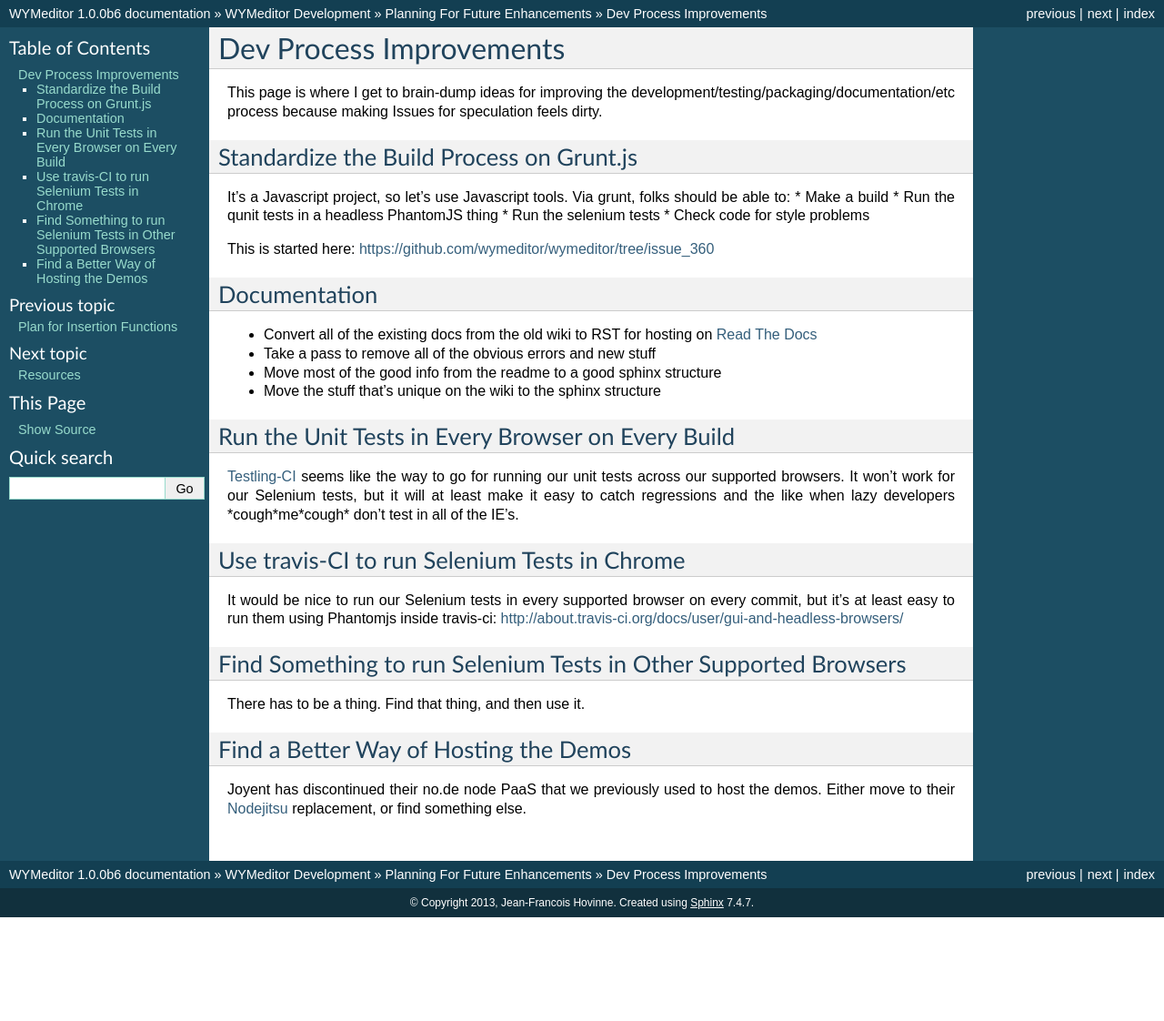
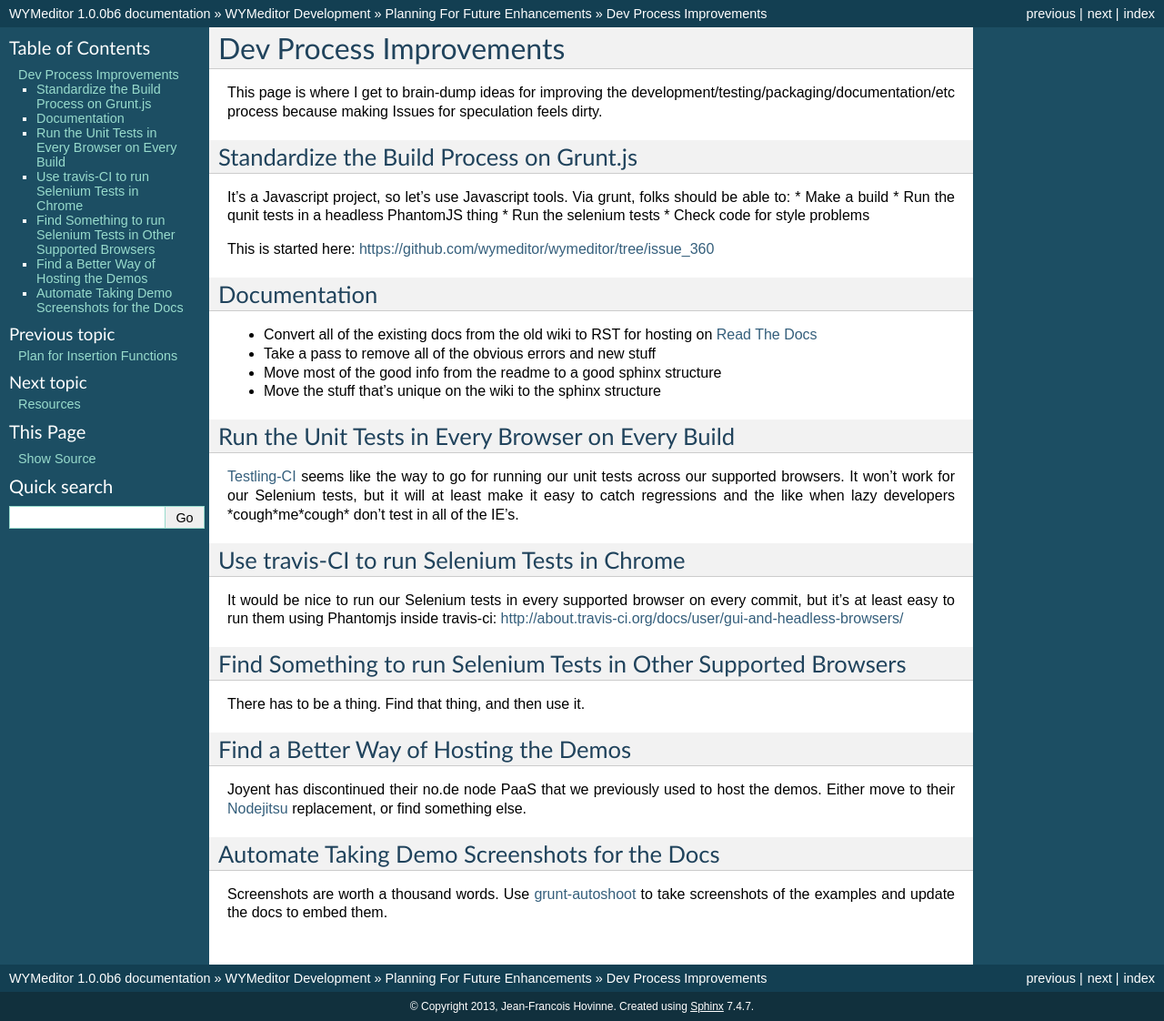
Before and after one commit to wymeditor/wymeditor, a Sphinx documentation site: the page built from docs/wymeditor_development/future_planning/dev_process_improvements.rst, in a window 1280 px wide. Shown: the whole page at 91% size. Built offline with Sphinx 7.4.7, drawn with Linux system fonts in a browser that asks for light colours; before the commit the page ends 1008 px from its top, so only the background shows below that.

Commit message:
Automatic screenshots would be pretty slick.

```diff
--- a/docs/wymeditor_development/future_planning/dev_process_improvements.rst
+++ b/docs/wymeditor_development/future_planning/dev_process_improvements.rst
@@ -51,3 +51,11 @@
 Joyent has discontinued their no.de node PaaS that we previously used to host
 the demos. Either move to their `Nodejitsu <http://www.nodejitsu.com/>`_
 replacement, or find something else.
+
+Automate Taking Demo Screenshots for the Docs
+---------------------------------------------
+
+Screenshots are worth a thousand words.
+Use `grunt-autoshoot <https://github.com/Ferrari/grunt-autoshot>`_
+to take screenshots of the examples
+and update the docs to embed them.
```
